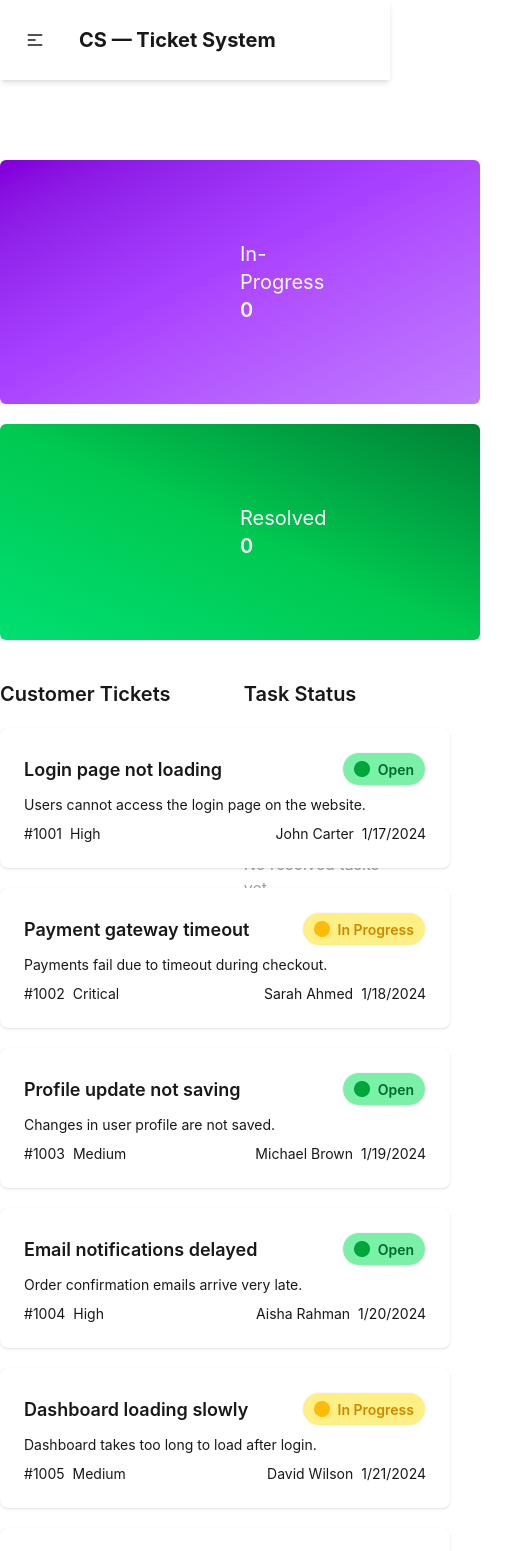
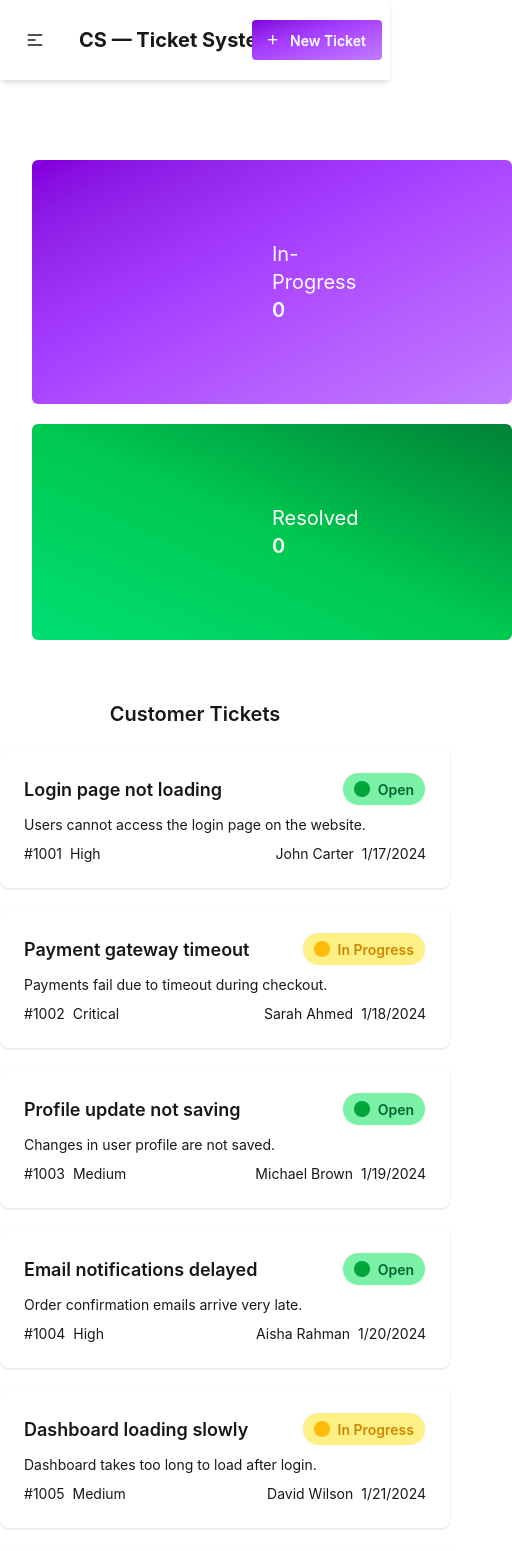
Before and after one commit to SBAhsan/Ticket-System-A2, a React (Vite) app: page / in a window 390 px wide. Shown: the top 1551 px of the page, 512 px wide, since content can reach past the window. Built offline with nearby package versions, Linux system fonts and the light colour scheme.

Commit message:
almost completed the hero and body part

```diff
--- a/src/components/Banner/Banner.jsx
+++ b/src/components/Banner/Banner.jsx
@@ -1,11 +1,11 @@
 const Banner = ({ inProgressCount, resolveCount }) => {
   return (
-    <div className="md:flex items-center justify-between gap-8 mt-20">
-      <div className="mb-5 py-20 px-60 rounded-md text-center text-xl text-white border-0 bg-gradient-to-br from-purple-700 via-purple-500 to-purple-400">
+    <div className="lg:flex items-center justify-between gap-8 mt-20">
+      <div className="mb-5 mx-8 lg:mx-0 py-20 px-60 rounded-md text-center text-xl text-white border-0 bg-gradient-to-br from-purple-700 via-purple-500 to-purple-400">
         <h4>In-Progress</h4>
         <span className="font-semibold">{inProgressCount}</span>
       </div>
-      <div className="mb-5 py-20 px-60 rounded-md text-center text-xl text-white border-0 bg-gradient-to-bl from-green-700 via-green-500 to-green-400">
+      <div className="mb-5 mx-8 lg:mx-0 py-20 px-60 rounded-md text-center text-xl text-white border-0 bg-gradient-to-bl from-green-700 via-green-500 to-green-400">
         <h4>Resolved</h4>
         <span className="font-semibold">{resolveCount}</span>
       </div>
--- /dev/null
+++ b/src/components/Footer/Footer.jsx
@@ -0,0 +1,11 @@
+import React from 'react';
+
+const Footer = () => {
+    return (
+        <div>
+
+        </div>
+    );
+};
+
+export default Footer;
--- a/src/components/Navbar/Navbar.jsx
+++ b/src/components/Navbar/Navbar.jsx
@@ -46,7 +46,8 @@ const Navbar = () => {
         </div>
         <a className="btn btn-ghost text-xl font-bold">CS — Ticket System</a>
       </div>
-        <div className="navbar-end hidden lg:flex">
+      <div className="navbar-end">
+        <div className="hidden lg:flex">
         <ul className="menu menu-horizontal px-1">
           <li>
             <a>Home</a>
@@ -67,7 +68,7 @@ const Navbar = () => {
             <a>Contact</a>
           </li>
         </ul>
-
+      </div>
       <div className="">
         <button className="btn btn-outline flex items-center gap-3 text-white border-0 bg-gradient-to-br from-purple-700 via-purple-500 to-purple-400">
           <img src="../../../src/assets/add.png" alt="" />
--- /dev/null
+++ b/src/components/ResolveTask/ResolveTask.jsx
@@ -0,0 +1,13 @@
+import React from "react";
+
+const ResolveTask = ({task}) => {
+  return (
+    <li
+      className="font-semibold w-64 px-4 py-2 mb-2 bg-[#E0E7FF] rounded-md"
+    >
+      <h3 className="p-2">{task}</h3>
+    </li>
+  );
+};
+
+export default ResolveTask;
--- /dev/null
+++ b/src/components/TaskStatus/TaskStatus.jsx
@@ -0,0 +1,22 @@
+import React from "react";
+
+const TaskStatus = ({ task, handleRemoveTaskStatus, handleResolveTask }) => {
+  return (
+    <div
+      className="font-semibold w-64 px-4 py-3 shadow-md rounded-md"
+    >
+      <h3 className="mb-3">{task.title}</h3>
+      <button
+        onClick={() => {
+          handleRemoveTaskStatus(task.id);
+          handleResolveTask(task.title);
+        }}
+        className="bg-[#02A53B] text-white w-full rounded-md py-1"
+      >
+        Complete
+      </button>
+    </div>
+  );
+};
+
+export default TaskStatus;
--- a/src/components/Tickets/Tickets.jsx
+++ b/src/components/Tickets/Tickets.jsx
@@ -1,5 +1,7 @@
 import React, { use } from "react";
 import Ticket from "../Ticket/Ticket";
+import TaskStatus from "../TaskStatus/TaskStatus";
+import ResolveTask from "../ResolveTask/ResolveTask";
 
 const Tickets = ({
   ticketsLink,
@@ -7,20 +9,21 @@ const Tickets = ({
   taskStatus,
   handleRemoveTaskStatus,
   handleResolveTask,
-  resolveTasks
+  resolveTasks,
 }) => {
   const tickets = use(ticketsLink);
 
   console.log(taskStatus);
 
   return (
-    <div className="flex justify-between mt-10">
+    <div className="lg:flex lg:justify-between mt-15">
       {/* customer tickets */}
       <div>
-        <h3 className="text-xl font-semibold md:text-start mb-5">
+        <h3 className="text-xl font-semibold text-center lg:text-start mb-5">
           Customer Tickets
         </h3>
-        <ul className="grid grid-cols-1 md:grid-cols-2 gap-5">
+        <div className="flex justify-center">
+          <ul className="grid grid-cols-1 lg:grid-cols-2 gap-5">
             {tickets.map((ticket) => (
               <Ticket
                 key={ticket.id}
@@ -30,33 +33,26 @@ const Tickets = ({
             ))}
           </ul>
         </div>
+      </div>
 
       {/* task status and resolve task part */}
-      <div>
+      <div className="mx-8 shadow-md">
         {/* task status */}
         <div>
-          <h3 className="text-xl font-semibold mb-4">Task Status</h3>
+          <h3 className="text-xl font-semibold mb-4 mt-15 lg:mt-0 text-center lg:text-start">
+            Task Status
+          </h3>
+          <div className="flex justify-center">
             {taskStatus.length > 0 ? (
               <ul>
-              {taskStatus.map((task) => {
-                return (
-                  <div
+                {taskStatus.map((task) => (
+                  <TaskStatus
                     key={task.id}
-                    className="font-semibold w-64 px-4 py-3 shadow-md rounded-md"
-                  >
-                    <h3 className="mb-3">{task.title}</h3>
-                    <button
-                      onClick={() => {
-                        handleRemoveTaskStatus(task.id);
-                        handleResolveTask(task.title);
-                      }}
-                      className="bg-[#02A53B] text-white w-full rounded-md py-1"
-                    >
-                      Complete
-                    </button>
-                  </div>
-                );
-              })}
+                    task={task}
+                    handleRemoveTaskStatus={handleRemoveTaskStatus}
+                    handleResolveTask={handleResolveTask}
+                  ></TaskStatus>
+                ))}
               </ul>
             ) : (
               <p className="text-gray-400">
@@ -64,27 +60,24 @@ const Tickets = ({
               </p>
             )}
           </div>
+        </div>
 
         {/* resolved task */}
-        <div className="mt-9">
-          <h3 className="text-xl font-semibold mb-4">Resolved Task</h3>
+        <div className="mt-10">
+          <h3 className="text-xl font-semibold mb-4 text-center lg:text-start">
+            Resolved Task
+          </h3>
+          <div className="flex justify-center">
             {resolveTasks.length > 0 ? (
               <ul>
-              {resolveTasks.map((task, index) => {
-                return (
-                  <li
-                    key={index}
-                    className="font-semibold w-64 px-4 py-2 bg-[#E0E7FF] rounded-md"
-                  >
-                    <h3 className="mb-3">{task}</h3>
-                  </li>
-                );
-              })}
+                {resolveTasks.map((task, index) => (
+                  <ResolveTask key={index} task={task}></ResolveTask>
+                ))}
               </ul>
             ) : (
               <p className="text-gray-400">No resolved tasks yet.</p>
             )}
-
+          </div>
         </div>
       </div>
     </div>
```
Lines whose indentation alone changed are shown as unchanged.
